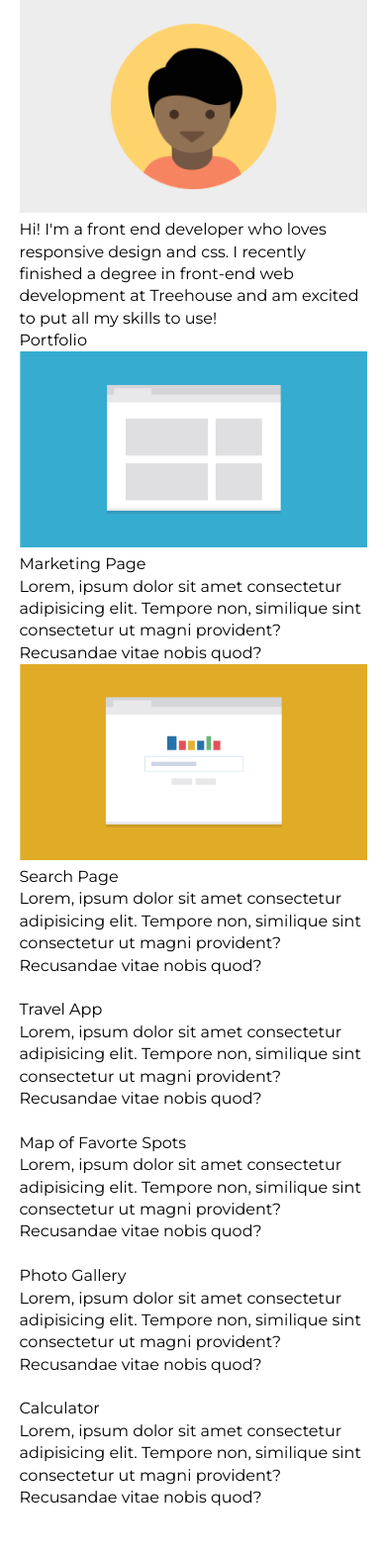
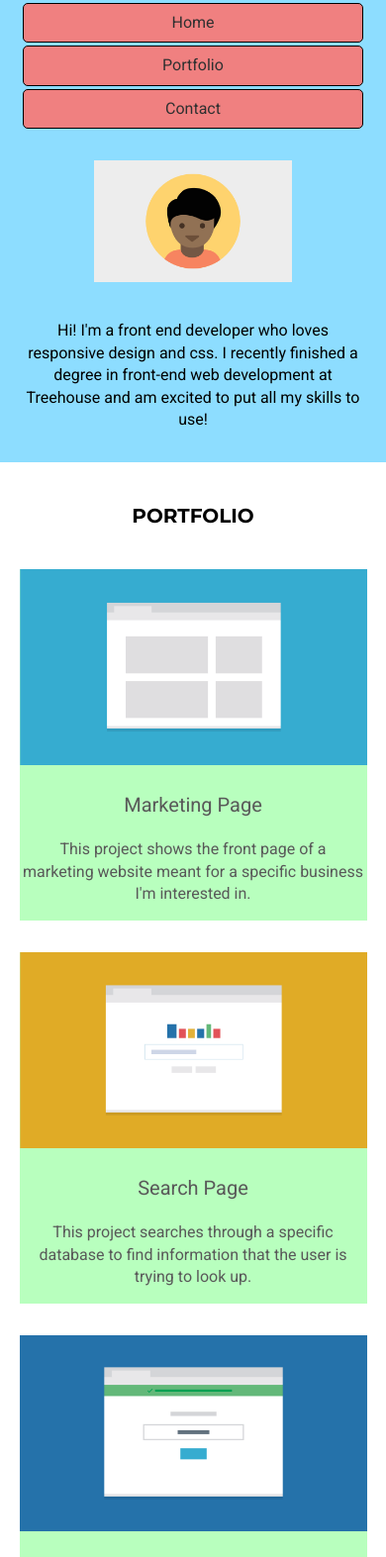
Before and after one commit to The-Juan-AndOnly/Mobile-Responsive-Portfolio, a plain HTML site: page index.html in a window 390 px wide. Shown: the part 90-1663 px from the top of the page at 99% size. Before the commit the page ends 1614 px from the top, so only its background shows below. Drawn offline with Linux system fonts and the light colour scheme.

Commit message:
Completed mobile styling

```diff
--- a/css/styles.css
+++ b/css/styles.css
@@ -1,7 +1,7 @@
 /* CSS Variables */
 :root {
-  --primary-font-family: 'Montserrat', sans-serif;
-  --secondary-font-family: 'Roboto', sans-serif;
+  --primary-font-family: 'Roboto', sans-serif;
+  --secondary-font-family: 'Montserrat', sans-serif;
   --primary-font-color: #303030;
   --secondary-font-color: #595959;
   --primary-background-color: #b8ffbe;
@@ -11,6 +11,10 @@
 /* Global Styling */
 * {
   box-sizing: border-box;
+}
+
+html {
+  scroll-behavior: smooth;
 }
 body {
   font-family: var(--primary-font-family);
@@ -30,4 +34,113 @@ img {
   width: 90%;
   margin: 0 auto;
 }
+
+/* Text Align helper class */
+.ta {
+  text-align: center;
+}
+
+li {
+  font-size: 1rem;
+  /* background: red;
+  border: 1px solid black; */
+  padding: 0.5em;
+  margin: 0.2em;
+  border-radius: 5px;
+}
+
 /* Header Styling */
+header {
+  background: var(--secondary-background-color);
+}
+
+header .header__title {
+  font-family: var(--secondary-font-family);
+  text-align: center;
+  font-size: 2rem;
+  font-weight: 700;
+  padding: 0.5em;
+  margin: 0 0 0.5em;
+}
+
+nav {
+  margin-bottom: 2em;
+}
+
+header .list {
+  text-align: center;
+}
+
+.list__item {
+  background: lightcoral;
+  border: 1px solid black;
+}
+
+header .list__item a:hover {
+  cursor: pointer;
+}
+
+.profile__img-container {
+  width: 200px;
+  margin: 0 auto 2em;
+}
+
+.profile__info {
+  font-weight: 300;
+  font-size: 1rem;
+  padding: 0 0 2em;
+  text-align: center;
+}
+
+/* Portfolio Section Styling */
+
+.title {
+  font-family: var(--secondary-font-family);
+  font-size: 1.25rem;
+  text-align: center;
+  margin: 2em 0;
+  text-transform: uppercase;
+  font-weight: 700;
+}
+
+.project {
+  margin: 2rem 0;
+  background: var(--primary-background-color);
+  color: var(--secondary-font-color);
+}
+
+.project__title {
+  text-align: center;
+  font-size: 1.25rem;
+  padding: 1em;
+}
+.project__info {
+  text-align: center;
+  padding: 0 0.2em 1em;
+  font-weight: 300;
+}
+
+/* Contact Section */
+
+#contact {
+  background: #efefef;
+  padding: 1em 0;
+}
+
+.contact__info {
+  text-align: center;
+  margin-bottom: 1.5em;
+}
+
+/* Footer Styling */
+footer {
+  display: flex;
+  justify-content: space-between;
+  border-top: 1px solid gray;
+  padding: 1.5rem 0.5em;
+  font-weight: 700;
+}
+
+.backToTop {
+  text-transform: uppercase;
+}
--- a/index.html
+++ b/index.html
@@ -25,12 +25,13 @@
           </ul>
         </nav>
         <div class="profile">
+          <div class="profile__img-container">
             <img
               class="profile__img"
               src="images/responsive-layout-profile.png"
               alt="responve picture image"
             />
-
+          </div>
           <p class="profile__info">
             Hi! I'm a front end developer who loves responsive design and css. I
             recently finished a degree in front-end web development at Treehouse
@@ -41,78 +42,80 @@
     </header>
     <section id="portfolio">
       <div class="container">
-        <h2>Portfolio</h2>
-        <div>
+        <h2 class="title">Portfolio</h2>
+        <div class="project">
           <img src="images/portfolio-1.png" />
-          <h3>Marketing Page</h3>
-          <p>
-            Lorem, ipsum dolor sit amet consectetur adipisicing elit. Tempore
-            non, similique sint consectetur ut magni provident? Recusandae vitae
-            nobis quod?
+          <h3 class="project__title">Marketing Page</h3>
+          <p class="project__info">
+            This project shows the front page of a marketing website meant for a
+            specific business I'm interested in.
           </p>
         </div>
-        <div>
+        <div class="project">
           <img src="images/portfolio-2.png" />
-          <h3>Search Page</h3>
-          <p>
-            Lorem, ipsum dolor sit amet consectetur adipisicing elit. Tempore
-            non, similique sint consectetur ut magni provident? Recusandae vitae
-            nobis quod?
+          <h3 class="project__title">Search Page</h3>
+          <p class="project__info">
+            This project searches through a specific database to find
+            information that the user is trying to look up.
           </p>
         </div>
-        <div>
-          <img />
-          <h3>Travel App</h3>
-          <p>
-            Lorem, ipsum dolor sit amet consectetur adipisicing elit. Tempore
-            non, similique sint consectetur ut magni provident? Recusandae vitae
-            nobis quod?
+        <div class="project">
+          <img src="images/portfolio-3.png" />
+          <h3 class="project__title">Travel App</h3>
+          <p class="project__info">
+            This project compares travel times based on different transportation
+            methods and tells you the best one.
           </p>
         </div>
-        <div>
-          <img />
-          <h3>Map of Favorte Spots</h3>
-          <p>
-            Lorem, ipsum dolor sit amet consectetur adipisicing elit. Tempore
-            non, similique sint consectetur ut magni provident? Recusandae vitae
-            nobis quod?
+        <div class="project">
+          <img src="images/portfolio-4.png" />
+          <h3 class="project__title">Map of Favorte Spots</h3>
+          <p class="project__info">
+            This project uses mapping apis to plot points for my favorite spots
+            in the city for a do-it-yourself walking tour.
           </p>
         </div>
-        <div>
-          <img />
-          <h3>Photo Gallery</h3>
-          <p>
-            Lorem, ipsum dolor sit amet consectetur adipisicing elit. Tempore
-            non, similique sint consectetur ut magni provident? Recusandae vitae
-            nobis quod?
+        <div class="project">
+          <img src="images/portfolio-5.png" />
+          <h3 class="project__title">Photo Gallery</h3>
+          <p class="project__info">
+            This project shows pictures from a recent trip to the viewer and
+            allows them to easily navigate through photos.
           </p>
         </div>
-        <div>
-          <img />
-          <h3>Calculator</h3>
-          <p>
-            Lorem, ipsum dolor sit amet consectetur adipisicing elit. Tempore
-            non, similique sint consectetur ut magni provident? Recusandae vitae
-            nobis quod?
+        <div class="project">
+          <img src="images/portfolio-6.png" />
+          <h3 class="project__title">Calculator</h3>
+          <p class="project__info">
+            Someone can enter in the numbers they want, and press the big blue
+            button and get the result.
           </p>
         </div>
       </div>
     </section>
-    <!--<section id="contacts" class="contact__section">
-      <h2>Contact</h2>
-      <p>
+    <section id="contact">
+      <div class="container">
+        <h2 class="title">Contact</h2>
+        <p class="contact__info">
           If you're interested in chatting or want more information ablout what
           I've been working on, I'd love to hear from you!
         </p>
         <ul>
-        <li>Phone: <span class="text__bold">1 (111) 111-1111</span></li>
-        <li>Email: <span class="text__bold">email@yoursite.com</span></li>
+          <li class="ta">
+            Phone: <span class="text__bold">1 (111) 111-1111</span>
+          </li>
+          <li class=" ta">
+            Email:
+            <span class="text__bold"
+              ><a href="mailto:email@yoursite.com">email@yoursite.com</a></span
+            >
+          </li>
         </ul>
+      </div>
     </section>
     <footer>
       <h3>Student Name</h3>
       <a href="#" class="backToTop">Back to top</a>
     </footer>
-    -->
   </body>
 </html>
```
Lines whose indentation alone changed are shown as unchanged.
